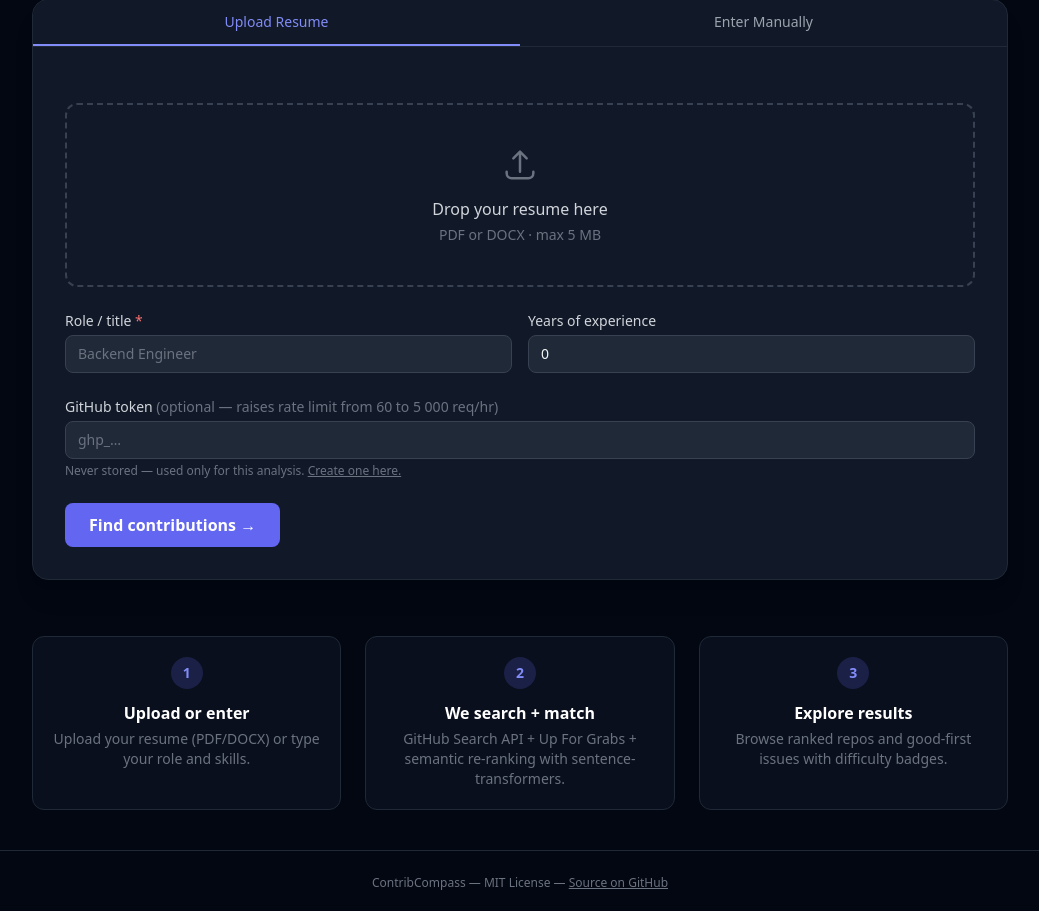
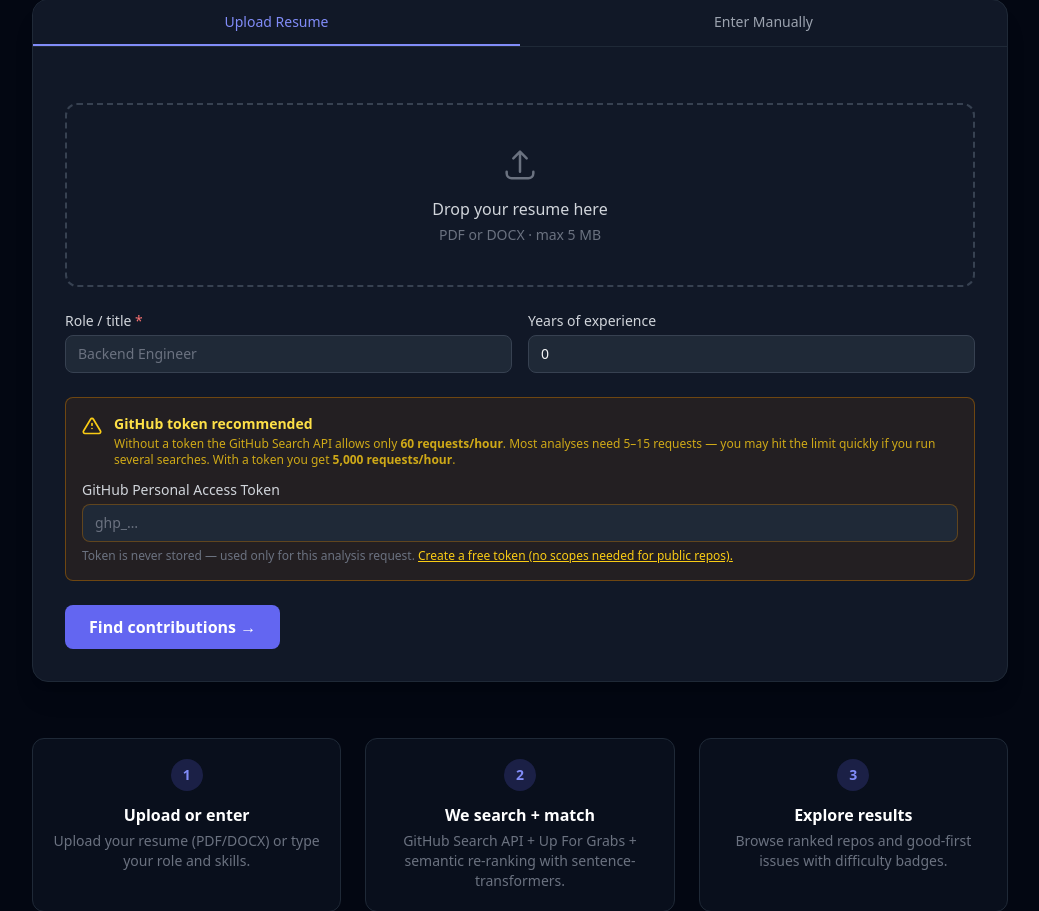
Before and after one commit to Kamalesh-Kavin/contrib-compass, a FastAPI app: page / in a window 1280 px wide. Shown: the part 250-1161 px from the top of the page, without its empty margins (120-1159 px from the left). Before the commit the page ends 1140 px from the top, so only its background shows below. Run offline with FastAPI, Linux system fonts and the light colour scheme; some libraries are stand-ins or nearby versions.

Commit message:
fix: handle GitHub 401 by retrying unauthenticated, improve token UI prominence

```diff
--- a/src/contrib_compass/sources/github_source.py
+++ b/src/contrib_compass/sources/github_source.py
@@ -168,6 +168,11 @@ class GitHubSource:
     ) -> dict:
         """Make an authenticated GET request and return the parsed JSON body.
 
+        If the token produces a 401 Unauthorized response (expired / revoked),
+        the request is automatically retried without any Authorization header so
+        that at least the unauthenticated rate-limit tier is used instead of
+        failing completely.
+
         Args:
             url:    Full API URL.
             params: Query parameters dict.
@@ -178,18 +183,32 @@ class GitHubSource:
 
         Raises:
             RateLimitError: If ``X-RateLimit-Remaining`` is 0.
-            httpx.HTTPStatusError: On 4xx/5xx responses (other than 403).
+            httpx.HTTPStatusError: On 4xx/5xx responses (other than 401 with
+                a token, which triggers an unauthenticated retry).
         """
-        headers = {
+        base_headers = {
             "Accept": "application/vnd.github+json",
             "X-GitHub-Api-Version": "2022-11-28",
         }
-        if token:
-            headers["Authorization"] = f"Bearer {token}"
 
         client = self._client or httpx.AsyncClient(timeout=15.0)
         try:
+            # --- First attempt (with token if available) -------------------
+            headers = dict(base_headers)
+            if token:
+                headers["Authorization"] = f"Bearer {token}"
+
             response = await client.get(url, params=params, headers=headers)
+
+            # If the token is invalid/expired, retry without it so the
+            # unauthenticated rate-limit (60 req/hr) is used as a fallback
+            # rather than surfacing a confusing 401 error to the user.
+            if response.status_code == 401 and token:
+                logger.warning(
+                    "GitHub token returned 401 — token may be expired or "
+                    "revoked. Retrying without Authorization header."
+                )
+                response = await client.get(url, params=params, headers=base_headers)
 
             # Check rate limit before raising on status
             remaining = int(response.headers.get("X-RateLimit-Remaining", "1"))
--- a/src/contrib_compass/web/templates/index.html
+++ b/src/contrib_compass/web/templates/index.html
@@ -194,11 +194,24 @@
 
     </div>
 
-    <!-- GitHub token (optional) -->
-    <div>
+    <!-- GitHub token — recommended -->
+    <div class="rounded-lg border border-yellow-700/60 bg-yellow-900/20 p-4">
+      <div class="flex items-start gap-3 mb-3">
+        <svg class="w-5 h-5 text-yellow-400 mt-0.5 shrink-0" fill="none" stroke="currentColor" viewBox="0 0 24 24">
+          <path stroke-linecap="round" stroke-linejoin="round" stroke-width="2"
+            d="M12 9v2m0 4h.01M10.29 3.86L1.82 18a2 2 0 001.71 3h16.94a2 2 0 001.71-3L13.71 3.86a2 2 0 00-3.42 0z"/>
+        </svg>
+        <div>
+          <p class="text-sm font-semibold text-yellow-300">GitHub token recommended</p>
+          <p class="text-xs text-yellow-400/80 mt-0.5">
+            Without a token the GitHub Search API allows only <strong>60 requests/hour</strong>.
+            Most analyses need 5–15 requests — you may hit the limit quickly if you run several searches.
+            With a token you get <strong>5,000 requests/hour</strong>.
+          </p>
+        </div>
+      </div>
       <label class="block text-sm font-medium text-gray-300 mb-1" for="github_token">
-        GitHub token
-        <span class="text-gray-500">(optional — raises rate limit from 60 to 5 000 req/hr)</span>
+        GitHub Personal Access Token
       </label>
       <input
         type="password"
@@ -206,14 +219,17 @@
         name="github_token"
         placeholder="ghp_…"
         autocomplete="off"
-        class="w-full bg-gray-800 border border-gray-700 rounded-lg px-3 py-2 text-sm
+        class="w-full bg-gray-800 border border-yellow-700/50 rounded-lg px-3 py-2 text-sm
                text-gray-100 placeholder-gray-500 focus:outline-none focus:ring-2
-               focus:ring-brand-500"
+               focus:ring-yellow-500"
       />
-      <p class="mt-1 text-xs text-gray-500">
-        Never stored — used only for this analysis.
-        <a href="https://github.com/settings/tokens" target="_blank" rel="noopener noreferrer"
-           class="underline hover:text-gray-300">Create one here.</a>
+      <p class="mt-1.5 text-xs text-gray-500">
+        Token is never stored — used only for this analysis request.
+        <a href="https://github.com/settings/tokens/new?description=contrib-compass&scopes=public_repo"
+           target="_blank" rel="noopener noreferrer"
+           class="text-yellow-400 underline hover:text-yellow-300">
+          Create a free token (no scopes needed for public repos).
+        </a>
       </p>
     </div>
 
```
Also changed, not shown: tests/sources/test_github_source.py (+40 -0 lines).
